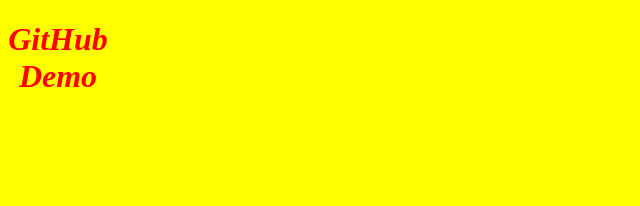
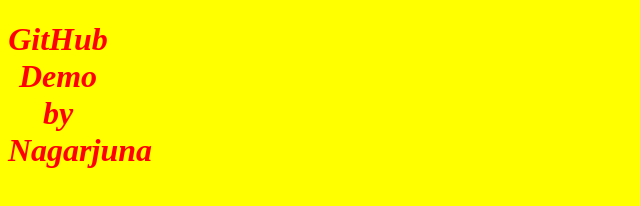
Before and after one commit to Nagarjuna-Singamsetti/git-tutorial, a plain HTML site: page index.html in a window 1280 px wide. Shown: the whole page, without its empty margins (0-640 px from the left). Drawn offline with Linux system fonts and the light colour scheme.

Commit message:
author name added

```diff
--- a/index.html
+++ b/index.html
@@ -38,7 +38,7 @@
         }
     </style>
     <h1 style="color: red; text-align: center; font-style: italic;">
-        GitHub Demo
+        GitHub Demo by Nagarjuna
     </h1>
 </body>
 
```
